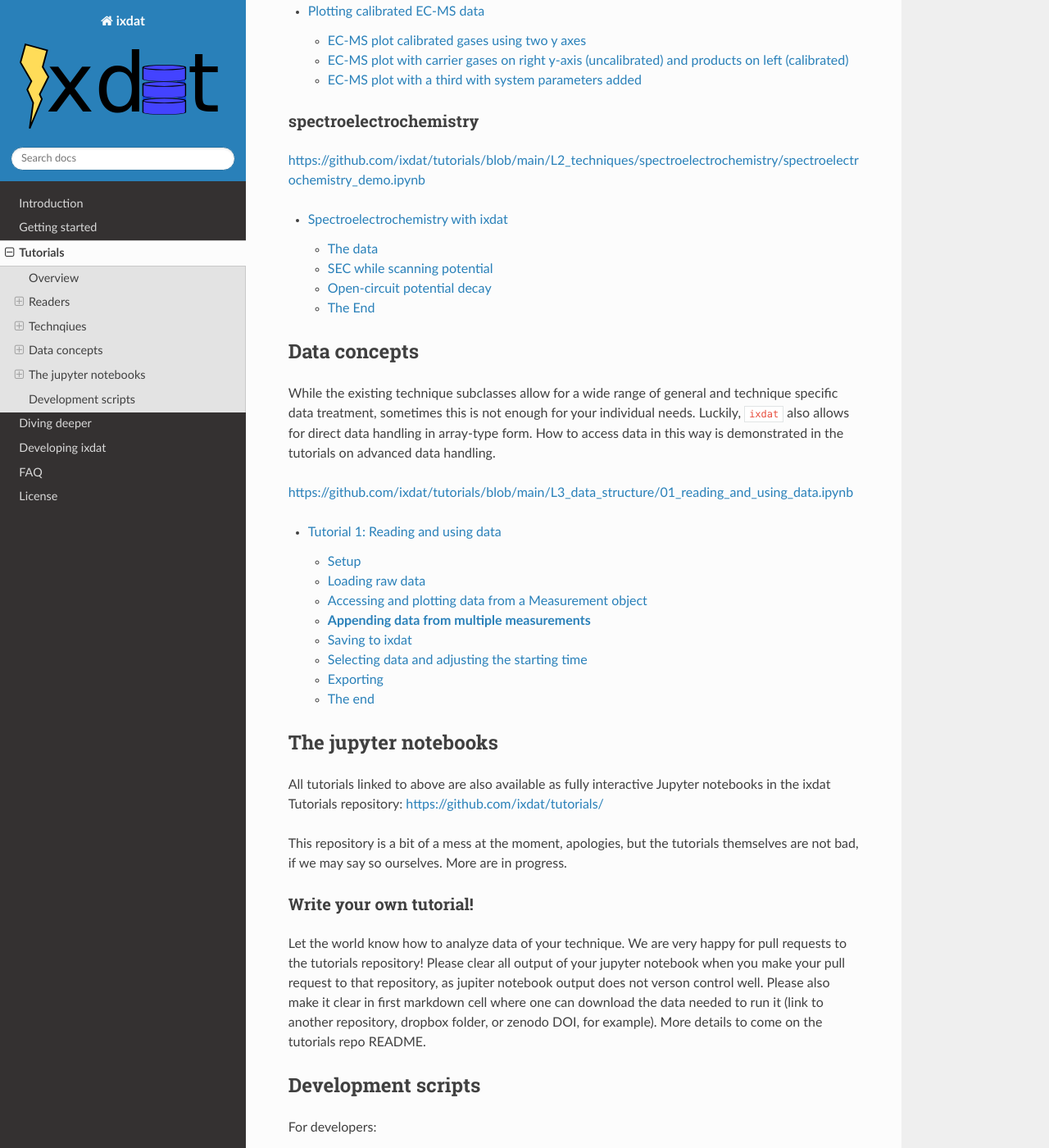
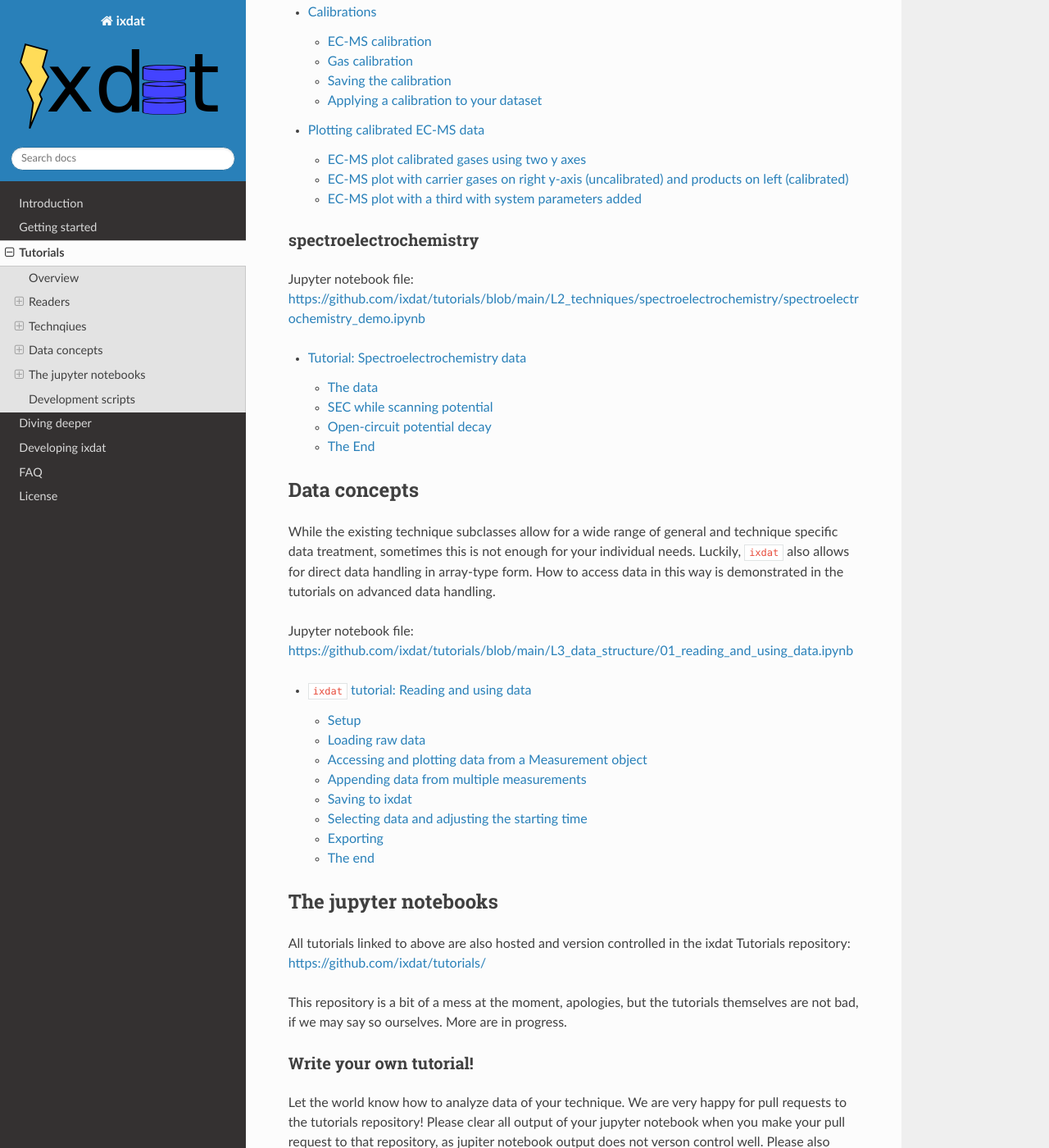
Before and after one commit to ixdat/ixdat, a Sphinx documentation site: the page built from docs/source/tutorials/index.rst, in a window 1280 px wide and 1400 px high, scrolled down 1837 px. Shown: the whole window at 82% size. Built offline with Sphinx 7.4.7 and the Read the Docs theme 2.0.0, drawn with Linux system fonts in a browser that asks for light colours; some of the changed text lies outside the part shown.

Commit message:
update paths and standardize data descriptions in ipynbs

```diff
--- a/docs/source/tutorials/index.rst
+++ b/docs/source/tutorials/index.rst
@@ -4,6 +4,8 @@
 =========
 
 ``ixdat`` has a growing number of tutorials and examples available, addressing different steps in your ``ixdat`` workflow.
+
+Browse the tutorials in the pages of the documentation here, or download the jupyter notebook files to try yourself.
 
 
 Overview
@@ -49,7 +51,7 @@
 exported into a format of your choice. You can figure out how in this tutorial:
 
 
-https://github.com/ixdat/tutorials/blob/main/L1_basic_concepts/01_Readers.ipynb
+Jupyter notebook file: https://github.com/ixdat/tutorials/blob/main/L1_basic_concepts/01_Readers.ipynb
 
 .. toctree::
   :maxdepth: 0
@@ -64,7 +66,7 @@
 
 Electrochemistry
 ^^^^^^^^^^^^^^^^
-https://github.com/ixdat/tutorials/blob/main/L2_techniques/electrochemistry/02_comparing_cycles.ipynb
+Jupyter notebook file: https://github.com/ixdat/tutorials/blob/main/L2_techniques/electrochemistry/02_comparing_cycles.ipynb
 
 .. toctree::
   :maxdepth: 0
@@ -76,7 +78,7 @@
 
 EC-MS
 ^^^^^
-https://github.com/ixdat/tutorials/blob/main/L2_techniques/ec_ms_quantification/EC-MS_ixdat_tutorial.ipynb
+Jupyter notebook file: https://github.com/ixdat/tutorials/blob/main/L2_techniques/ec_ms_quantification/EC-MS_ixdat_tutorial.ipynb
 
 .. toctree::
   :maxdepth: 0
@@ -87,7 +89,7 @@
 
 spectroelectrochemistry
 ^^^^^^^^^^^^^^^^^^^^^^^
-https://github.com/ixdat/tutorials/blob/main/L2_techniques/spectroelectrochemistry/spectroelectrochemistry_demo.ipynb
+Jupyter notebook file: https://github.com/ixdat/tutorials/blob/main/L2_techniques/spectroelectrochemistry/spectroelectrochemistry_demo.ipynb
 
 .. toctree::
   :maxdepth: 0
@@ -104,7 +106,7 @@
 While the existing technique subclasses allow for a wide range of general and technique specific data treatment, sometimes this is not enough for your
 individual needs. Luckily, ``ixdat`` also allows for direct data handling in array-type form. How to access data in this way is demonstrated in the tutorials on advanced data handling.
 
-https://github.com/ixdat/tutorials/blob/main/L3_data_structure/01_reading_and_using_data.ipynb
+Jupyter notebook file: https://github.com/ixdat/tutorials/blob/main/L3_data_structure/01_reading_and_using_data.ipynb
 
 .. toctree::
   :maxdepth: 0
@@ -124,7 +126,7 @@
 The jupyter notebooks
 ---------------------
 
-All tutorials linked to above are also available as fully interactive Jupyter notebooks in the ixdat Tutorials repository:
+All tutorials linked to above are also hosted and version controlled in the ixdat Tutorials repository:
 https://github.com/ixdat/tutorials/
 
 This repository is a bit of a mess at the moment, apologies, but the tutorials themselves are
```
Also changed, not shown: docs/source/tutorials/tutorials_repo/L1_basic_concepts/01_Readers.ipynb, docs/source/tutorials/tutorials_repo/L2_techniques/ec_ms_quantification/EC-MS_ixdat_tutorial.ipynb, docs/source/tutorials/tutorials_repo/L2_techniques/electrochemistry/02_comparing_cycles.ipynb, docs/source/tutorials/tutorials_repo/L2_techniques/spectroelectrochemistry/spectroelectrochemistry_demo.ipynb, docs/source/tutorials/tutorials_repo/L3_data_structure/01_reading_and_using_data.ipynb.
